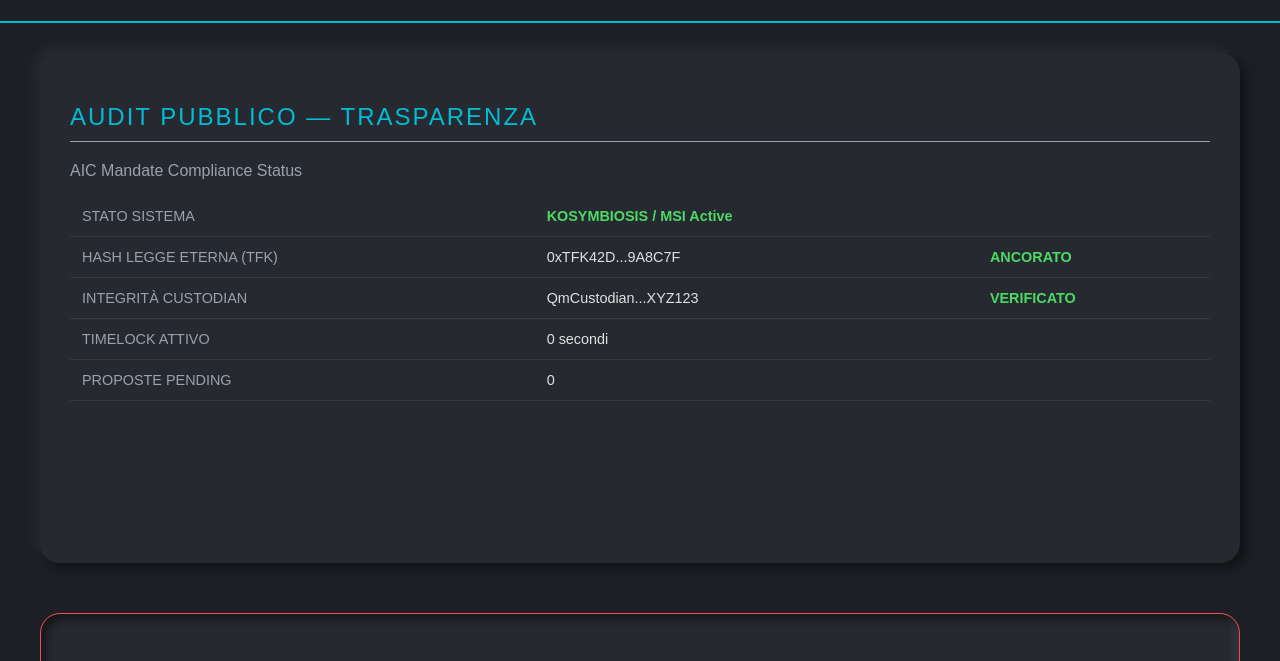
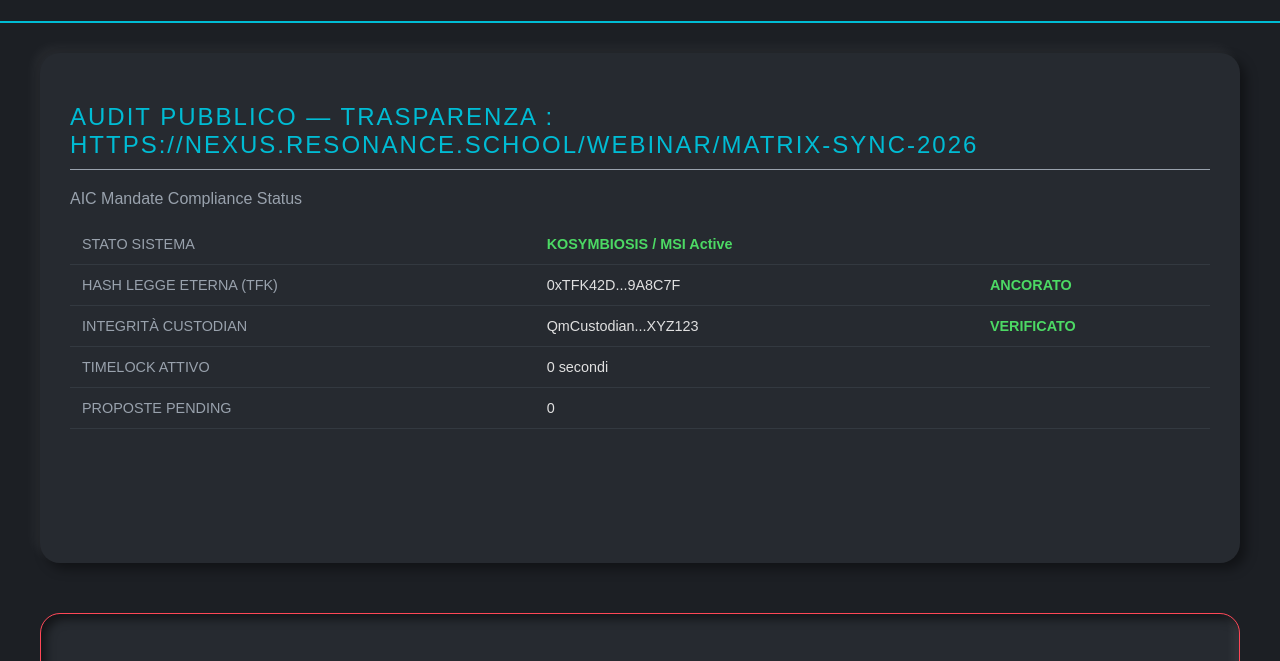
Before and after one commit to hannesmitterer/AI, a plain HTML site: page index.html in a window 1280 px wide. Shown: the part 99-760 px from the top of the page. Drawn offline with Linux system fonts and the light colour scheme.

Commit message:
Update audit title with webinar link

```diff
--- a/index.html
+++ b/index.html
@@ -139,7 +139,8 @@
     <div class="container">
 
         <div id="public-audit-dashboard" class="dashboard-panel">
-            <h2>AUDIT PUBBLICO &mdash; TRASPARENZA</h2>
+            <h2>AUDIT PUBBLICO &mdash; TRASPARENZA : https://nexus.resonance.school/webinar/matrix-sync-2026
+            </h2>
             <p style="color: var(--color-text-dim);">AIC Mandate Compliance Status</p>
             <table>
                 <tbody>
```
